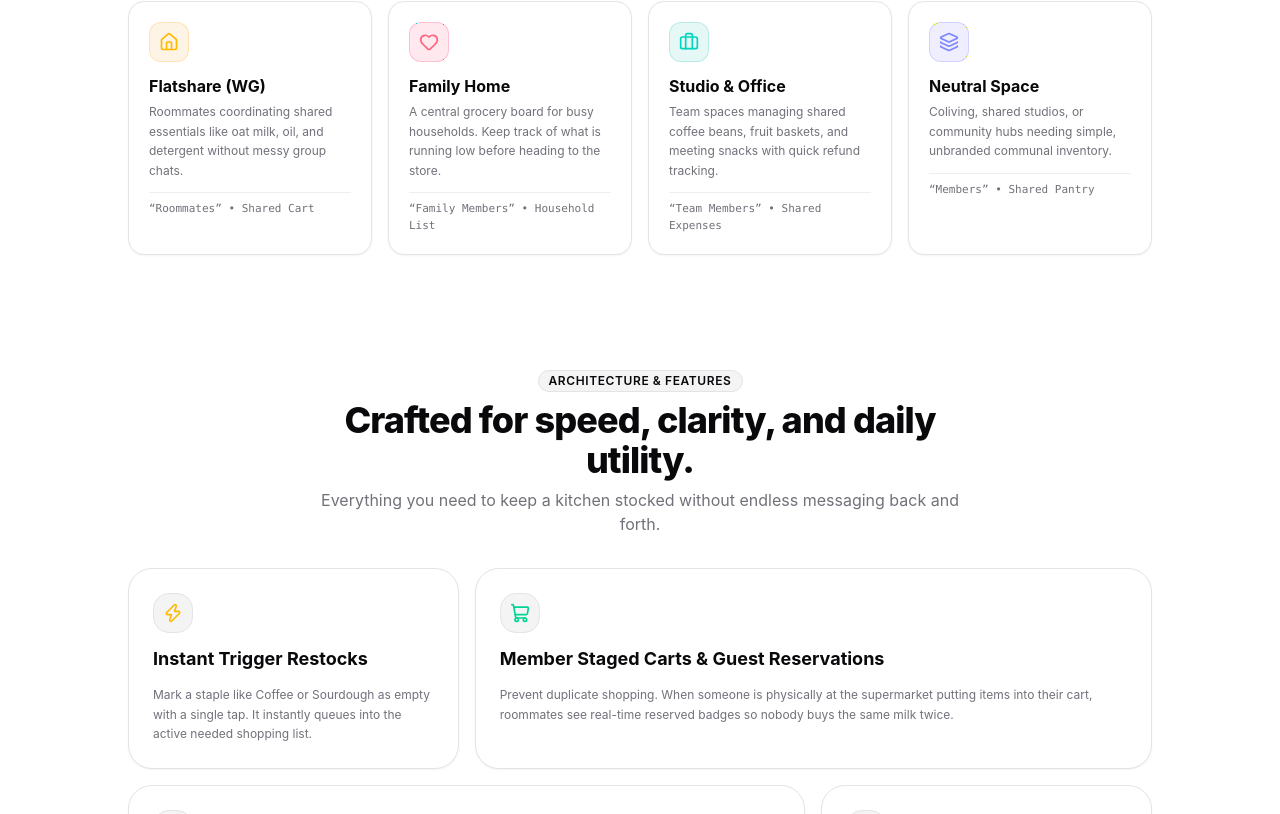
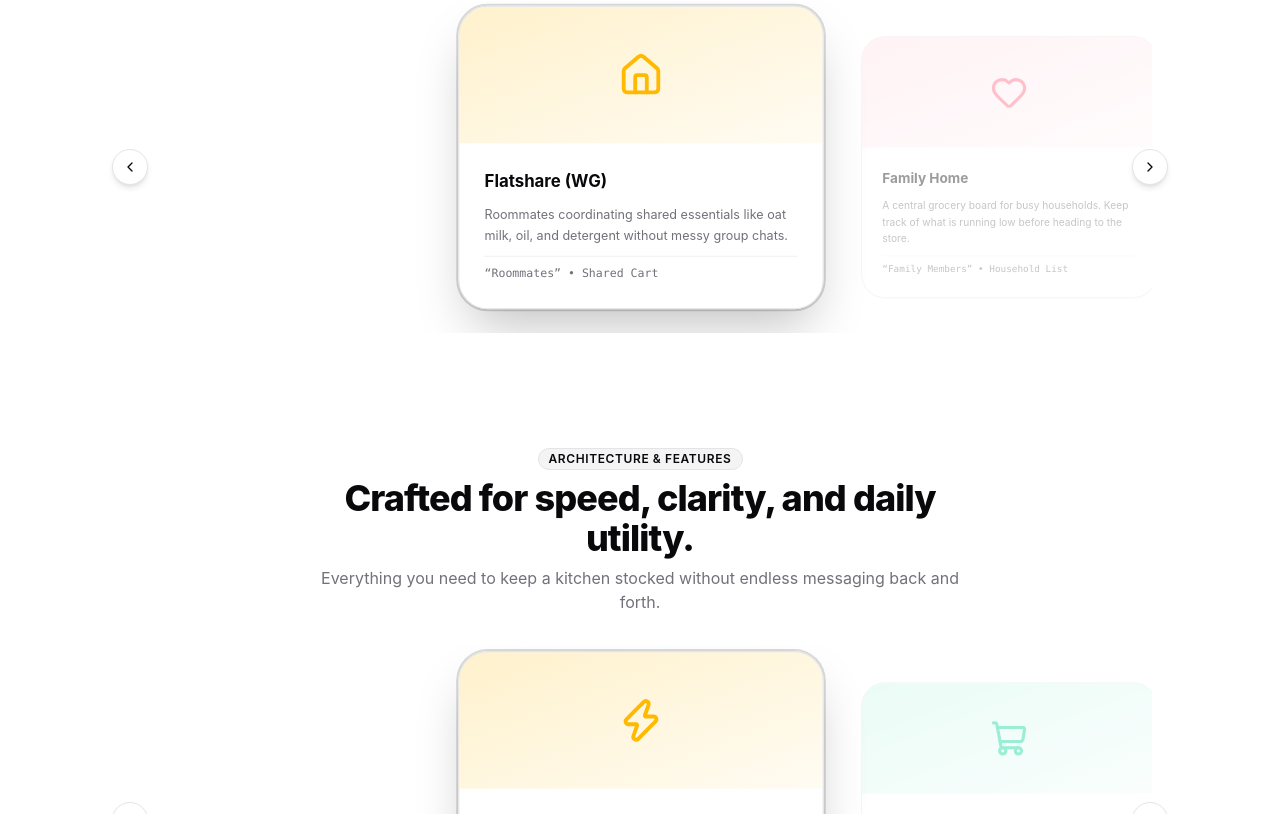
Before and after one commit to RandaKamal/kartli, a Next.js app: page / in a window 1280 px wide. Shown: the part 1206-2020 px from the top of the page. Built offline with nearby package versions, Linux system fonts and the light colour scheme; no server answers.

Commit message:
added swipeable card carousel with icon panel design in the landing page

```diff
--- a/app/globals.css
+++ b/app/globals.css
@@ -474,3 +474,11 @@
     margin-right: 0px !important;
   }
 }
+
+.scrollbar-hide::-webkit-scrollbar {
+  display: none;
+}
+.scrollbar-hide {
+  -ms-overflow-style: none;
+  scrollbar-width: none;
+}
--- a/app/page.tsx
+++ b/app/page.tsx
@@ -23,6 +23,7 @@ import {
   Package,
 } from "lucide-react";
 import { Card, CardHeader, CardTitle, CardDescription, CardContent } from "@/components/ui/card";
+import { CardCarousel } from "@/components/CardCarousel";
 import { Badge } from "@/components/ui/badge";
 import { Button } from "@/components/ui/button";
 
@@ -55,40 +56,6 @@ export default async function HomePage() {
         <p className="text-base sm:text-lg md:text-xl text-muted-foreground max-w-2xl mx-auto leading-relaxed">
           Track pantry staples, resolve ad-hoc grocery runs, split mixed supermarket receipts with Gemini Vision AI, and settle refunds transparently. Designed for flatshares, families, and studios.
         </p>
-
-        {/* Action Buttons */}
-        <div className="flex flex-wrap items-center justify-center gap-3.5 pt-2">
-          {session?.user ? (
-            <>
-              <Button asChild size="lg" className="rounded-2xl font-bold shadow-md h-12 px-6 text-sm gap-2">
-                <Link href="/dashboard">
-                  <span>Go to Dashboard</span>
-                  <ArrowRight className="w-4 h-4" />
-                </Link>
-              </Button>
-              <Button asChild variant="outline" size="lg" className="rounded-2xl font-semibold h-12 px-5 text-sm gap-2 border-border/80 hover:bg-muted/50">
-                <Link href="/kitchen/new">
-                  <Plus className="w-4 h-4" />
-                  <span>Create New Space</span>
-                </Link>
-              </Button>
-            </>
-          ) : (
-            <>
-              <Button asChild size="lg" className="rounded-2xl font-bold shadow-md h-12 px-6 text-sm gap-2">
-                <Link href="/register">
-                  <span>Start Your Kitchen</span>
-                  <ArrowRight className="w-4 h-4" />
-                </Link>
-              </Button>
-              <Button asChild variant="outline" size="lg" className="rounded-2xl font-semibold h-12 px-5 text-sm gap-2 border-border/80 hover:bg-muted/50">
-                <Link href="/login">
-                  <span>Sign In</span>
-                </Link>
-              </Button>
-            </>
-          )}
-        </div>
 
         {/* Trust / Privacy micro-copy */}
         <div className="flex items-center justify-center gap-4 text-xs text-muted-foreground pt-1">
@@ -195,6 +162,40 @@ export default async function HomePage() {
             </div>
           </div>
         </div>
+
+        {/* Action Buttons */}
+        <div className="flex flex-wrap items-center justify-center gap-3.5 pt-2">
+          {session?.user ? (
+            <>
+              <Button asChild size="lg" className="rounded-2xl font-bold shadow-md h-12 px-6 text-sm gap-2">
+                <Link href="/dashboard">
+                  <span>Go to Dashboard</span>
+                  <ArrowRight className="w-4 h-4" />
+                </Link>
+              </Button>
+              <Button asChild variant="outline" size="lg" className="rounded-2xl font-semibold h-12 px-5 text-sm gap-2 border-border/80 hover:bg-muted/50">
+                <Link href="/kitchen/new">
+                  <Plus className="w-4 h-4" />
+                  <span>Create New Space</span>
+                </Link>
+              </Button>
+            </>
+          ) : (
+            <>
+              <Button asChild size="lg" className="rounded-2xl font-bold shadow-md h-12 px-6 text-sm gap-2">
+                <Link href="/register">
+                  <span>Start Your Kitchen</span>
+                  <ArrowRight className="w-4 h-4" />
+                </Link>
+              </Button>
+              <Button asChild variant="outline" size="lg" className="rounded-2xl font-semibold h-12 px-5 text-sm gap-2 border-border/80 hover:bg-muted/50">
+                <Link href="/login">
+                  <span>Sign In</span>
+                </Link>
+              </Button>
+            </>
+          )}
+        </div>
       </section>
 
       {/* 2. DYNAMIC SPACES SHOWCASE (THE 4 PRESETS) */}
@@ -211,71 +212,71 @@ export default async function HomePage() {
           </p>
         </div>
 
-        <div className="grid grid-cols-1 sm:grid-cols-2 lg:grid-cols-4 gap-4">
+        <CardCarousel>
           {/* Preset 1: Flatshare */}
-          <Card className="border border-border bg-card rounded-2xl p-5 space-y-3 shadow-xs hover:border-border transition-all">
-            <div className="w-10 h-10 rounded-xl bg-amber-500/10 text-amber-400 border border-amber-500/20 flex items-center justify-center">
-              <Home className="w-5 h-5" />
+          <Card className="border border-border bg-card rounded-[28px] p-0 overflow-hidden shadow-xs hover:border-border transition-all flex flex-col">
+            <div className="h-[130px] flex items-center justify-center bg-gradient-to-br from-amber-400/20 to-amber-400/5">
+              <Home className="w-11 h-11 text-amber-400" />
             </div>
-            <div>
+            <div className="p-6 flex flex-col gap-2.5 flex-1">
               <h3 className="text-base font-bold text-foreground">Flatshare (WG)</h3>
-              <p className="text-xs text-muted-foreground mt-1 leading-relaxed">
+              <p className="text-xs text-muted-foreground leading-relaxed">
                 Roommates coordinating shared essentials like oat milk, oil, and detergent without messy group chats.
               </p>
+              <div className="mt-auto pt-2 border-t border-border/60 text-[11px] font-mono text-muted-foreground">
+                &ldquo;Roommates&rdquo; &bull; Shared Cart
               </div>
-            <div className="pt-2 border-t border-border/60 text-[11px] font-mono text-muted-foreground">
-              &ldquo;Roommates&rdquo; &bull; Shared Cart
             </div>
           </Card>
 
           {/* Preset 2: Family */}
-          <Card className="border border-border bg-card rounded-2xl p-5 space-y-3 shadow-xs hover:border-border transition-all">
-            <div className="w-10 h-10 rounded-xl bg-rose-500/10 text-rose-400 border border-rose-500/20 flex items-center justify-center">
-              <Heart className="w-5 h-5" />
+          <Card className="border border-border bg-card rounded-[28px] p-0 overflow-hidden shadow-xs hover:border-border transition-all flex flex-col">
+            <div className="h-[130px] flex items-center justify-center bg-gradient-to-br from-rose-400/20 to-rose-400/5">
+              <Heart className="w-11 h-11 text-rose-400" />
             </div>
-            <div>
+            <div className="p-6 flex flex-col gap-2.5 flex-1">
               <h3 className="text-base font-bold text-foreground">Family Home</h3>
-              <p className="text-xs text-muted-foreground mt-1 leading-relaxed">
+              <p className="text-xs text-muted-foreground leading-relaxed">
                 A central grocery board for busy households. Keep track of what is running low before heading to the store.
               </p>
+              <div className="mt-auto pt-2 border-t border-border/60 text-[11px] font-mono text-muted-foreground">
+                &ldquo;Family Members&rdquo; &bull; Household List
               </div>
-            <div className="pt-2 border-t border-border/60 text-[11px] font-mono text-muted-foreground">
-              &ldquo;Family Members&rdquo; &bull; Household List
             </div>
           </Card>
 
           {/* Preset 3: Studio / Office */}
-          <Card className="border border-border bg-card rounded-2xl p-5 space-y-3 shadow-xs hover:border-border transition-all">
-            <div className="w-10 h-10 rounded-xl bg-teal-500/10 text-teal-400 border border-teal-500/20 flex items-center justify-center">
-              <Briefcase className="w-5 h-5" />
+          <Card className="border border-border bg-card rounded-[28px] p-0 overflow-hidden shadow-xs hover:border-border transition-all flex flex-col">
+            <div className="h-[130px] flex items-center justify-center bg-gradient-to-br from-teal-400/20 to-teal-400/5">
+              <Briefcase className="w-11 h-11 text-teal-400" />
             </div>
-            <div>
+            <div className="p-6 flex flex-col gap-2.5 flex-1">
               <h3 className="text-base font-bold text-foreground">Studio &amp; Office</h3>
-              <p className="text-xs text-muted-foreground mt-1 leading-relaxed">
+              <p className="text-xs text-muted-foreground leading-relaxed">
                 Team spaces managing shared coffee beans, fruit baskets, and meeting snacks with quick refund tracking.
               </p>
+              <div className="mt-auto pt-2 border-t border-border/60 text-[11px] font-mono text-muted-foreground">
+                &ldquo;Team Members&rdquo; &bull; Shared Expenses
               </div>
-            <div className="pt-2 border-t border-border/60 text-[11px] font-mono text-muted-foreground">
-              &ldquo;Team Members&rdquo; &bull; Shared Expenses
             </div>
           </Card>
 
           {/* Preset 4: Neutral */}
-          <Card className="border border-border bg-card rounded-2xl p-5 space-y-3 shadow-xs hover:border-border transition-all">
-            <div className="w-10 h-10 rounded-xl bg-indigo-500/10 text-indigo-400 border border-indigo-500/20 flex items-center justify-center">
-              <Layers className="w-5 h-5" />
+          <Card className="border border-border bg-card rounded-[28px] p-0 overflow-hidden shadow-xs hover:border-border transition-all flex flex-col">
+            <div className="h-[130px] flex items-center justify-center bg-gradient-to-br from-indigo-400/20 to-indigo-400/5">
+              <Layers className="w-11 h-11 text-indigo-400" />
             </div>
-            <div>
+            <div className="p-6 flex flex-col gap-2.5 flex-1">
               <h3 className="text-base font-bold text-foreground">Neutral Space</h3>
-              <p className="text-xs text-muted-foreground mt-1 leading-relaxed">
+              <p className="text-xs text-muted-foreground leading-relaxed">
                 Coliving, shared studios, or community hubs needing simple, unbranded communal inventory.
               </p>
-            </div>
-            <div className="pt-2 border-t border-border/60 text-[11px] font-mono text-muted-foreground">
+              <div className="mt-auto pt-2 border-t border-border/60 text-[11px] font-mono text-muted-foreground">
                 &ldquo;Members&rdquo; &bull; Shared Pantry
               </div>
+            </div>
           </Card>
-        </div>
+        </CardCarousel>
       </section>
 
       {/* 3. CORE CAPABILITIES BENTO GRID */}
@@ -292,73 +293,85 @@ export default async function HomePage() {
           </p>
         </div>
 
-        <div className="grid grid-cols-1 md:grid-cols-3 gap-4">
+        <CardCarousel>
           {/* Bento Item 1: Instant Inventory */}
-          <Card className="border border-border bg-card rounded-3xl p-6 space-y-3 shadow-xs md:col-span-1">
-            <div className="w-10 h-10 rounded-2xl bg-muted border border-border flex items-center justify-center text-foreground">
-              <Zap className="w-5 h-5 text-amber-400" />
+          <Card className="border border-border bg-card rounded-[28px] p-0 overflow-hidden shadow-xs flex flex-col">
+            <div className="h-[130px] flex items-center justify-center bg-gradient-to-br from-amber-400/20 to-amber-400/5">
+              <Zap className="w-11 h-11 text-amber-400" />
             </div>
+            <div className="p-6 flex flex-col gap-2.5 flex-1">
               <h3 className="text-lg font-bold text-foreground">Instant Trigger Restocks</h3>
               <p className="text-xs text-muted-foreground leading-relaxed">
                 Mark a staple like Coffee or Sourdough as empty with a single tap. It instantly queues into the active needed shopping list.
               </p>
+            </div>
           </Card>
 
           {/* Bento Item 2: Real-time Staged Carts */}
-          <Card className="border border-border bg-card rounded-3xl p-6 space-y-3 shadow-xs md:col-span-2">
-            <div className="w-10 h-10 rounded-2xl bg-muted border border-border flex items-center justify-center text-foreground">
-              <ShoppingCart className="w-5 h-5 text-emerald-400" />
+          <Card className="border border-border bg-card rounded-[28px] p-0 overflow-hidden shadow-xs flex flex-col">
+            <div className="h-[130px] flex items-center justify-center bg-gradient-to-br from-emerald-400/20 to-emerald-400/5">
+              <ShoppingCart className="w-11 h-11 text-emerald-400" />
             </div>
+            <div className="p-6 flex flex-col gap-2.5 flex-1">
               <h3 className="text-lg font-bold text-foreground">Member Staged Carts &amp; Guest Reservations</h3>
               <p className="text-xs text-muted-foreground leading-relaxed">
                 Prevent duplicate shopping. When someone is physically at the supermarket putting items into their cart, roommates see real-time reserved badges so nobody buys the same milk twice.
               </p>
+            </div>
           </Card>
 
           {/* Bento Item 3: Disposable Guest Links */}
-          <Card className="border border-border bg-card rounded-3xl p-6 space-y-3 shadow-xs md:col-span-2">
-            <div className="w-10 h-10 rounded-2xl bg-muted border border-border flex items-center justify-center text-foreground">
-              <QrCode className="w-5 h-5 text-teal-400" />
+          <Card className="border border-border bg-card rounded-[28px] p-0 overflow-hidden shadow-xs flex flex-col">
+            <div className="h-[130px] flex items-center justify-center bg-gradient-to-br from-teal-400/20 to-teal-400/5">
+              <QrCode className="w-11 h-11 text-teal-400" />
             </div>
+            <div className="p-6 flex flex-col gap-2.5 flex-1">
               <h3 className="text-lg font-bold text-foreground">Disposable Supermarket Guest Links</h3>
               <p className="text-xs text-muted-foreground leading-relaxed">
                 Send a friend, partner, or guest to the grocery store with a zero-auth read-only link. They see the live shopping list without needing an account or app install.
               </p>
+            </div>
           </Card>
 
           {/* Bento Item 4: AI Receipt Ingestion */}
-          <Card className="border border-border bg-card rounded-3xl p-6 space-y-3 shadow-xs md:col-span-1">
-            <div className="w-10 h-10 rounded-2xl bg-muted border border-border flex items-center justify-center text-foreground">
-              <ScanLine className="w-5 h-5 text-purple-400" />
+          <Card className="border border-border bg-card rounded-[28px] p-0 overflow-hidden shadow-xs flex flex-col">
+            <div className="h-[130px] flex items-center justify-center bg-gradient-to-br from-purple-400/20 to-purple-400/5">
+              <ScanLine className="w-11 h-11 text-purple-400" />
             </div>
+            <div className="p-6 flex flex-col gap-2.5 flex-1">
               <h3 className="text-lg font-bold text-foreground">AI Receipt Ingestion</h3>
               <p className="text-xs text-muted-foreground leading-relaxed">
                 Gemini Vision OCR reads paper receipts, matches line items to staged cart entries, and extracts store names and currency automatically.
               </p>
+            </div>
           </Card>
 
           {/* Bento Item 5: Multi-Currency Engine */}
-          <Card className="border border-border bg-card rounded-3xl p-6 space-y-3 shadow-xs md:col-span-1">
-            <div className="w-10 h-10 rounded-2xl bg-muted border border-border flex items-center justify-center text-foreground">
-              <Coins className="w-5 h-5 text-emerald-400" />
+          <Card className="border border-border bg-card rounded-[28px] p-0 overflow-hidden shadow-xs flex flex-col">
+            <div className="h-[130px] flex items-center justify-center bg-gradient-to-br from-emerald-400/20 to-emerald-400/5">
+              <Coins className="w-11 h-11 text-emerald-400" />
             </div>
+            <div className="p-6 flex flex-col gap-2.5 flex-1">
               <h3 className="text-lg font-bold text-foreground">All European Currencies + USD</h3>
               <p className="text-xs text-muted-foreground leading-relaxed">
                 Support for EUR, CHF, GBP, USD, SEK, NOK, DKK, PLN, CZK, HUF, RON, BGN, and ISK with automatic FX conversion in admin refund views.
               </p>
+            </div>
           </Card>
 
           {/* Bento Item 6: Artisanal Culinary Palettes */}
-          <Card className="border border-border bg-card rounded-3xl p-6 space-y-3 shadow-xs md:col-span-2">
-            <div className="w-10 h-10 rounded-2xl bg-muted border border-border flex items-center justify-center text-foreground">
-              <Palette className="w-5 h-5 text-pink-400" />
+          <Card className="border border-border bg-card rounded-[28px] p-0 overflow-hidden shadow-xs flex flex-col">
+            <div className="h-[130px] flex items-center justify-center bg-gradient-to-br from-pink-400/20 to-pink-400/5">
+              <Palette className="w-11 h-11 text-pink-400" />
             </div>
+            <div className="p-6 flex flex-col gap-2.5 flex-1">
               <h3 className="text-lg font-bold text-foreground">Dark Artisanal Culinary Themes</h3>
               <p className="text-xs text-muted-foreground leading-relaxed">
                 Personalize your workspace with Saffron Citrus (warm Mediterranean), Black Truffle (high-contrast luxury), Midnight Plum (neo-bistro), or Nordic Salt (slate &amp; teal).
               </p>
+            </div>
           </Card>
-        </div>
+        </CardCarousel>
       </section>
 
       {/* 4. AI SCANNER DEEP DIVE */}
--- /dev/null
+++ b/components/CardCarousel.tsx
@@ -0,0 +1,107 @@
+"use client";
+
+import { useEffect, useRef, useState } from "react";
+import { ChevronLeft, ChevronRight } from "lucide-react";
+
+export function CardCarousel({ children }: { children: React.ReactNode[] }) {
+  const trackRef = useRef<HTMLDivElement>(null);
+  const slideRefs = useRef<(HTMLDivElement | null)[]>([]);
+  const [activeIndex, setActiveIndex] = useState(0);
+
+  // Always read the real, current scroll position — never trust stale state for navigation.
+  const getCurrentIndex = () => {
+    const track = trackRef.current;
+    if (!track) return 0;
+    const containerCenter = track.scrollLeft + track.clientWidth / 2;
+    let closest = 0;
+    let minDistance = Infinity;
+    slideRefs.current.forEach((el, i) => {
+      if (!el) return;
+      const elCenter = el.offsetLeft + el.offsetWidth / 2;
+      const distance = Math.abs(elCenter - containerCenter);
+      if (distance < minDistance) {
+        minDistance = distance;
+        closest = i;
+      }
+    });
+    return closest;
+  };
+
+  useEffect(() => {
+    const track = trackRef.current;
+    if (!track) return;
+    let frame: number;
+    const handleScroll = () => {
+      cancelAnimationFrame(frame);
+      frame = requestAnimationFrame(() => setActiveIndex(getCurrentIndex()));
+    };
+    track.addEventListener("scroll", handleScroll, { passive: true });
+    return () => {
+      track.removeEventListener("scroll", handleScroll);
+      cancelAnimationFrame(frame);
+    };
+  }, []);
+
+  useEffect(() => {
+    const center = () => slideRefs.current[0]?.scrollIntoView({ inline: "center", block: "nearest" });
+    center();
+    const raf = requestAnimationFrame(center);
+    window.addEventListener("resize", center);
+    return () => {
+      cancelAnimationFrame(raf);
+      window.removeEventListener("resize", center);
+    };
+  }, []);
+
+  const goTo = (direction: 1 | -1) => {
+    const current = getCurrentIndex();
+    const target = Math.min(Math.max(current + direction, 0), slideRefs.current.length - 1);
+    slideRefs.current[target]?.scrollIntoView({ behavior: "smooth", inline: "center", block: "nearest" });
+  };
+
+  return (
+    <div className="relative">
+      <div
+        ref={trackRef}
+        className="flex items-start overflow-x-auto snap-x snap-mandatory scroll-smooth scrollbar-hide gap-5 py-3"
+      >
+        <div className="shrink-0 w-[11%] sm:w-[33%]" aria-hidden="true" />
+
+        {children.map((child, i) => (
+          <div
+            key={i}
+            ref={(el) => {
+              slideRefs.current[i] = el;
+            }}
+            className={`w-[78%] sm:w-[34%] shrink-0 snap-center transition-all duration-300 ${
+              i === activeIndex
+                ? "opacity-100 scale-105 ring-2 ring-foreground/15 shadow-2xl rounded-[28px]"
+                : "opacity-40 scale-85"
+            }`}
+          >
+            {child}
+          </div>
+        ))}
+
+        <div className="shrink-0 w-[11%] sm:w-[33%]" aria-hidden="true" />
+      </div>
+
+      <button
+        type="button"
+        onClick={() => goTo(-1)}
+        aria-label="Previous"
+        className="absolute left-1 sm:-left-4 top-1/2 -translate-y-1/2 w-9 h-9 rounded-full bg-card border border-border shadow-md flex items-center justify-center text-foreground hover:bg-secondary transition cursor-pointer"
+      >
+        <ChevronLeft className="w-4 h-4" />
+      </button>
+      <button
+        type="button"
+        onClick={() => goTo(1)}
+        aria-label="Next"
+        className="absolute right-1 sm:-right-4 top-1/2 -translate-y-1/2 w-9 h-9 rounded-full bg-card border border-border shadow-md flex items-center justify-center text-foreground hover:bg-secondary transition cursor-pointer"
+      >
+        <ChevronRight className="w-4 h-4" />
+      </button>
+    </div>
+  );
+}
```
Lines whose indentation alone changed are shown as unchanged.
